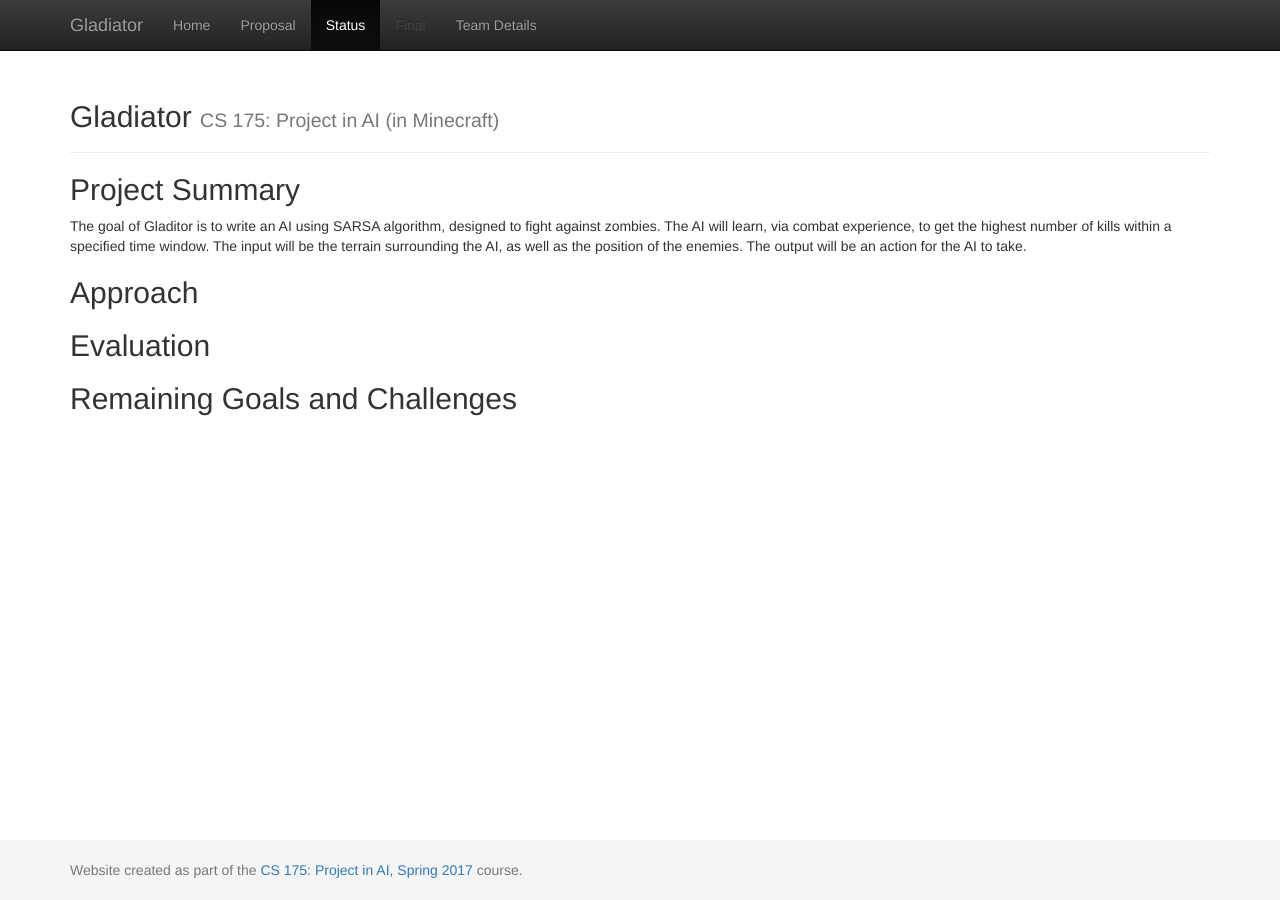
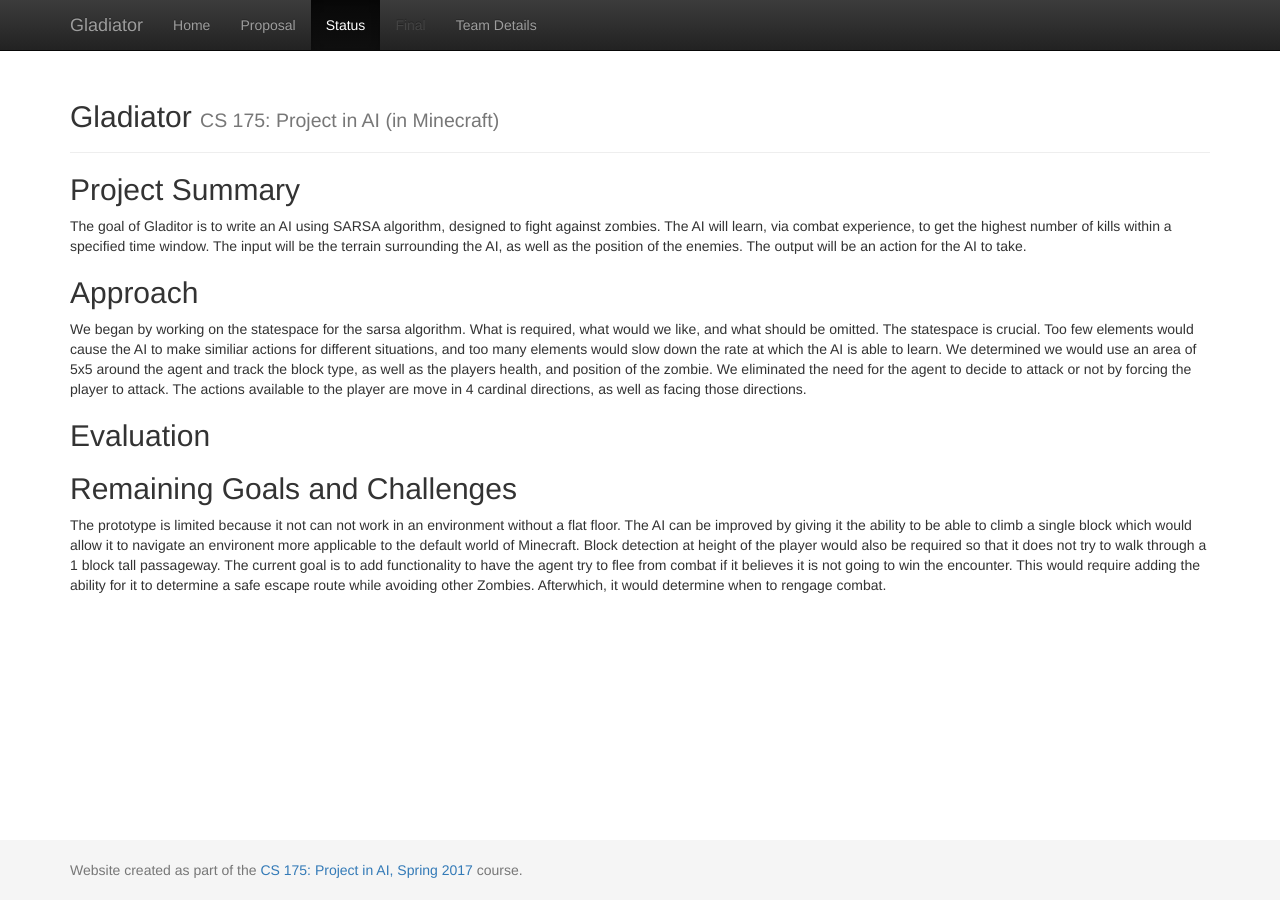
Before and after one commit to keiki83/CS175_Project_AI, a Jekyll site: the page built from docs/status.md, in a window 1280 px wide. Built offline with Jekyll 4.4.1, drawn with Linux system fonts in a browser that asks for light colours.

Commit message:
Update status.md

```diff
--- a/docs/status.md
+++ b/docs/status.md
@@ -17,6 +17,7 @@ have, what does the reward function look like. A good guideline is to incorporat
 most of your approach is reproducible by a reader. I encourage you to use figures, as appropriate, for this,
 as I provided in the writeup for the first assignment (available here: http://sameersingh.org/courses/
 aiproj/sp17/assignments.html#assignment1). I recommend at least 2-3 paragraphs. --->
+We began by working on the statespace for the sarsa algorithm. What is required, what would we like, and what should be omitted. The statespace is crucial. Too few elements would cause the AI to make similiar actions for different situations, and too many elements would slow down the rate at which the AI is able to learn. We determined we would use an area of 5x5 around the agent and track the block type, as well as the players health, and position of the zombie. We eliminated the need for the agent to decide to attack or not by forcing the player to attack. The actions available to the player are move in 4 cardinal directions, as well as facing those directions.
 
 
 ## Evaluation
@@ -25,6 +26,7 @@ project. Be clear and precise about describing the evaluation setup, for both qu
 results. Present the results to convince the reader that you have a working implementation. Use plots, charts,
 tables, screenshots, figures, etc. as needed. I expect you will need at least a few paragraphs to describe each
 type of evaluation that you perform. --->
+
 
 
 ## Remaining Goals and Challenges
@@ -36,3 +38,5 @@ propose some baselines (such as a hand-coded policy) that you did not get a chan
 want to compare against for the final submission. Finally, given your experience so far, describe some of the
 challenges you anticipate facing by the time your final report is due, how crippling you think it might be,
 and what you might do to solve them. --->
+The prototype is limited because it not can not work in an environment without a flat floor. The AI can be improved by giving it the ability to be able to climb a single block which would allow it to navigate an environent more applicable to the default world of Minecraft. Block detection at height of the player would also be required so that it does not try to walk through a 1 block tall passageway.
+The current goal is to add functionality to have the agent try to flee from combat if it believes it is not going to win the encounter. This would require adding the ability for it to determine a safe escape route while avoiding other Zombies. Afterwhich, it would determine when to rengage combat.
```
